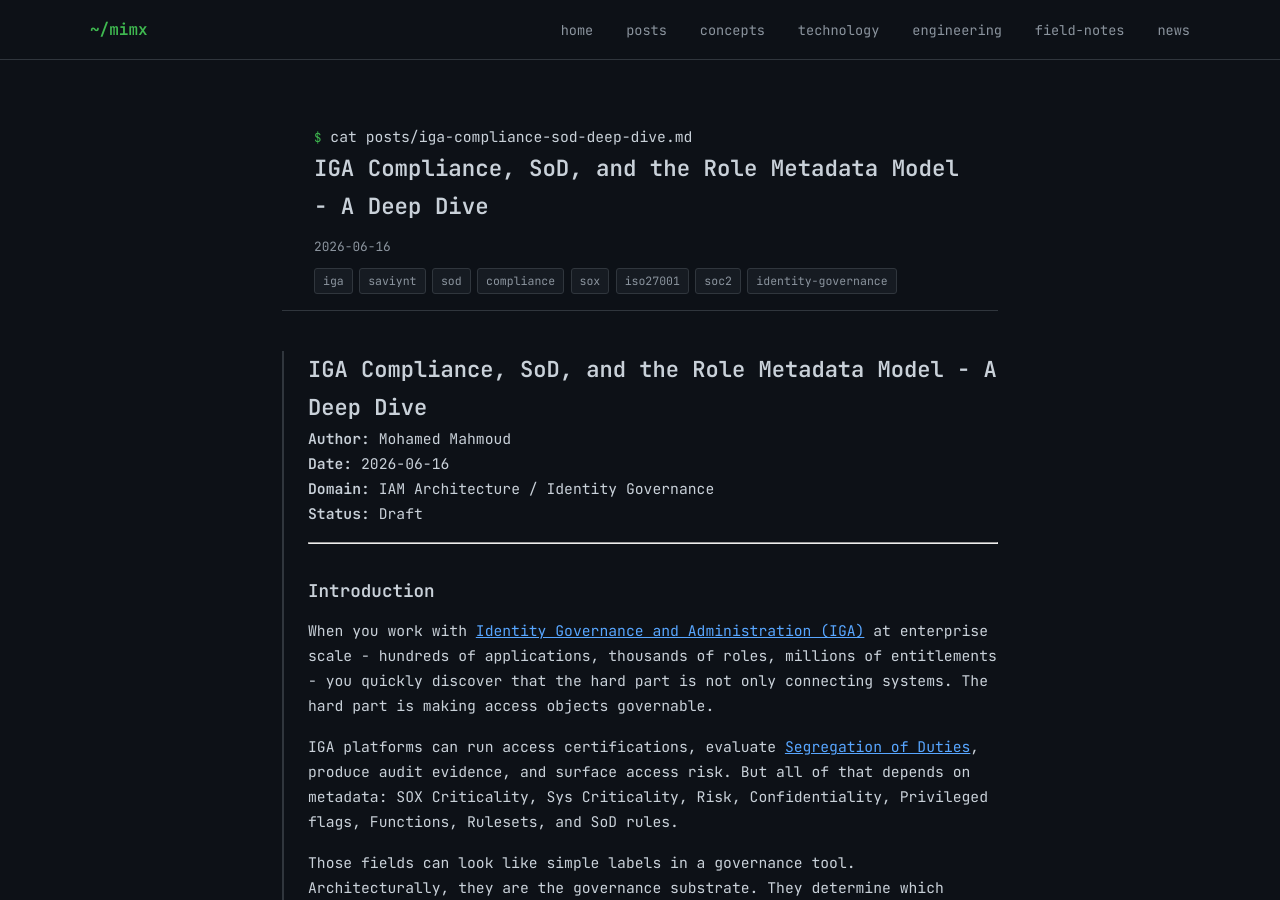
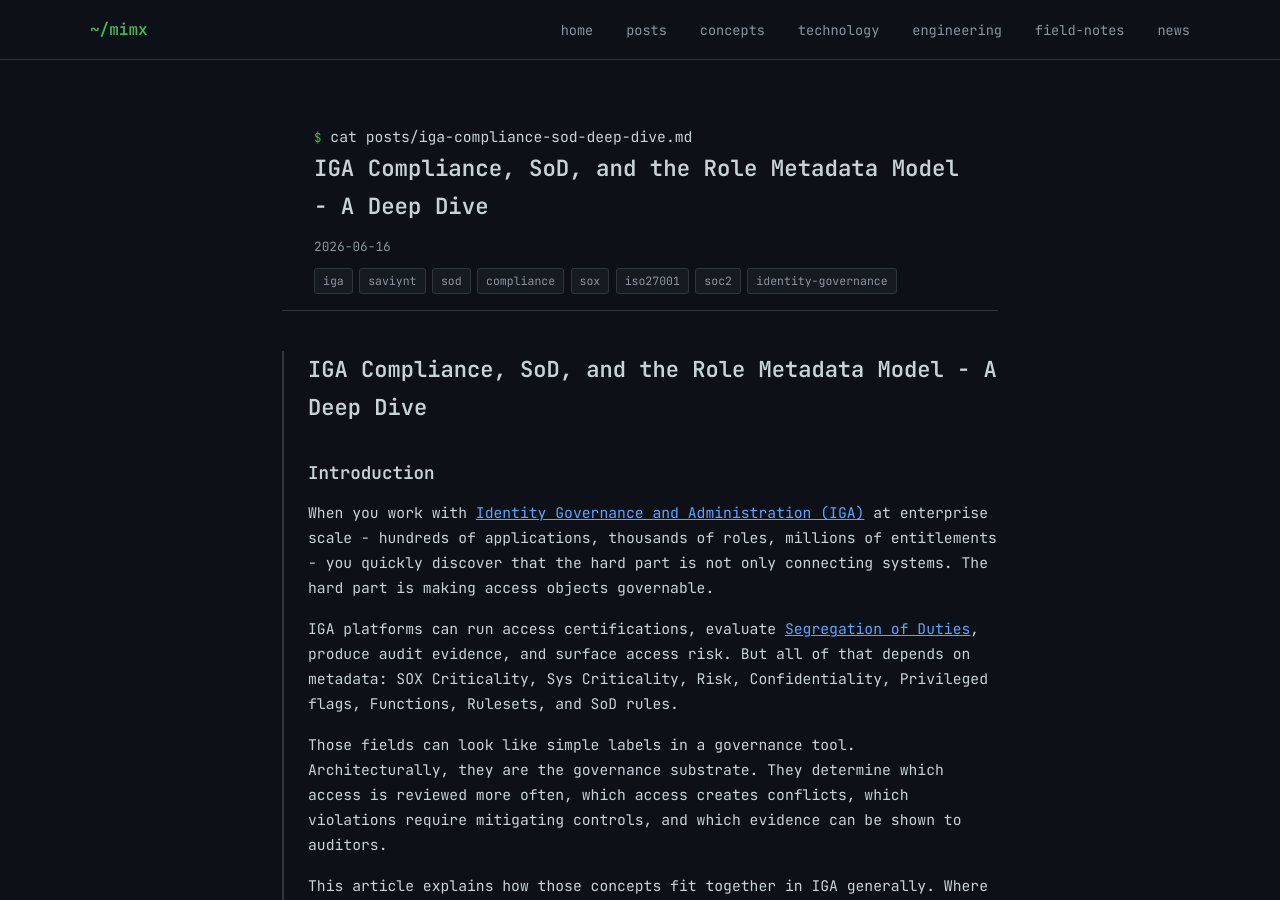
Before and after one commit to mimx/mimx.github.io, a Jekyll site: the page built from _posts/2026-06-16-iga-compliance-sod-deep-dive.md, in a window 1280 px wide and 900 px high. Built offline with Jekyll 4.4.1, drawn with Linux system fonts in a browser that asks for light colours.

Commit message:
fix: remove author/date/domain/status metadata block

```diff
--- a/_posts/2026-06-16-iga-compliance-sod-deep-dive.md
+++ b/_posts/2026-06-16-iga-compliance-sod-deep-dive.md
@@ -9,12 +9,6 @@ excerpt: "How SOX Criticality, Sys Criticality, Functions, Rulesets, and SoD rul
 
 # IGA Compliance, SoD, and the Role Metadata Model - A Deep Dive
 
-**Author:** Mohamed Mahmoud
-**Date:** 2026-06-16
-**Domain:** IAM Architecture / Identity Governance
-**Status:** Draft
-
----
 
 ## Introduction
 
```
